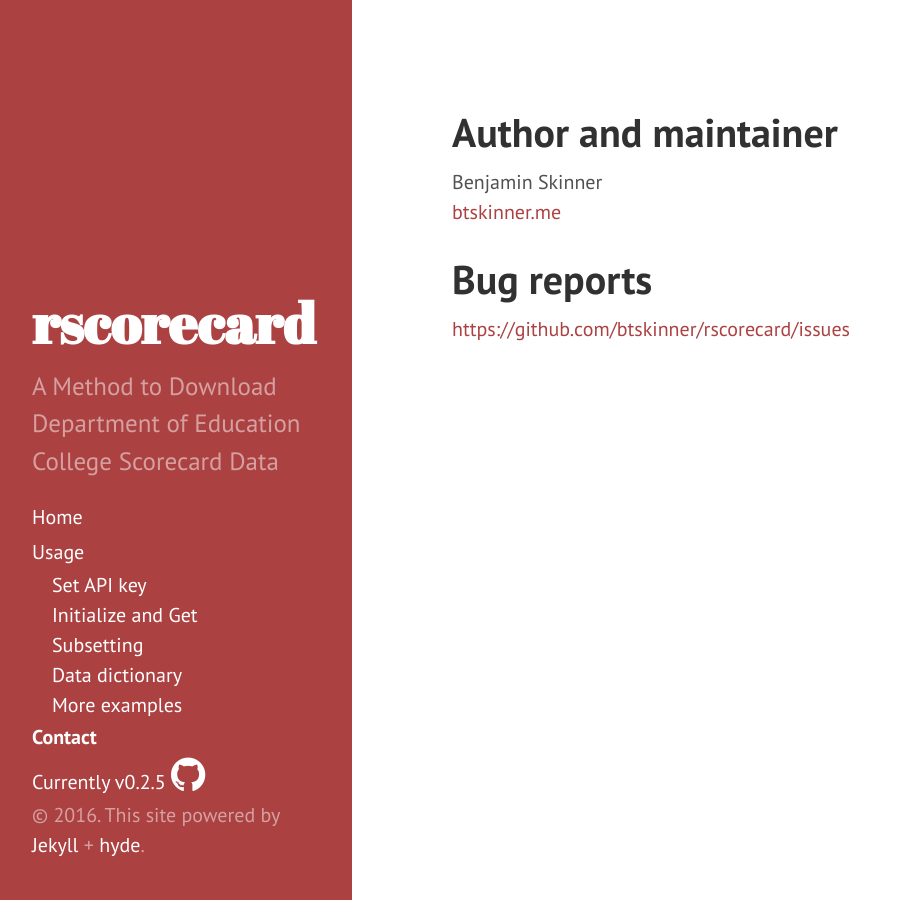
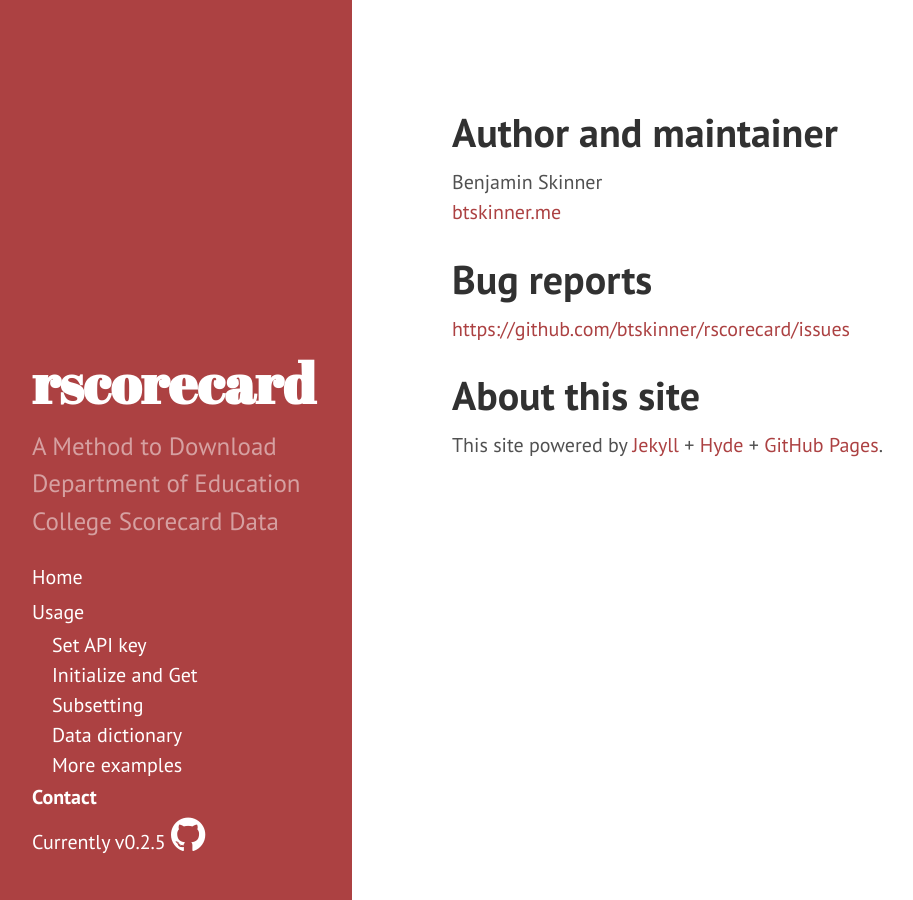
Before and after one commit to nguyentr17/rscorecard, a Jekyll site: the page built from contact/index.md, in a window 1280 px wide. Shown: the whole page, without its empty margins (8-921 px from the left). Built offline with Jekyll 4.4.1, drawn with Linux system fonts in a browser that asks for light colours.

Commit message:
moved powered by information

```diff
--- a/_includes/sidebar.html
+++ b/_includes/sidebar.html
@@ -43,7 +43,7 @@
       <a class="sidebar-nav-item" href="{{ site.github }}">
 	Currently v{{ site.version }} <i class="fa fa-github fa-2x"></i>
       </a>
-      <p>&copy; {{ site.time | date: '%Y' }}. This site powered by <a href="http://jekyllrb.com">Jekyll</a> + <a href="https://github.com/poole/hyde">hyde</a>.</p>
+
     </nav>
 
   </div>
--- a/contact/index.md
+++ b/contact/index.md
@@ -12,3 +12,7 @@
 # Bug reports
 
 [https://github.com/btskinner/rscorecard/issues](https://github.com/btskinner/rscorecard/issues)
+
+# About this site
+
+This site powered by [Jekyll](http://jekyllrb.com) + [Hyde](https://github.com/poole/hyde) + [GitHub Pages](https://pages.github.com).
```
